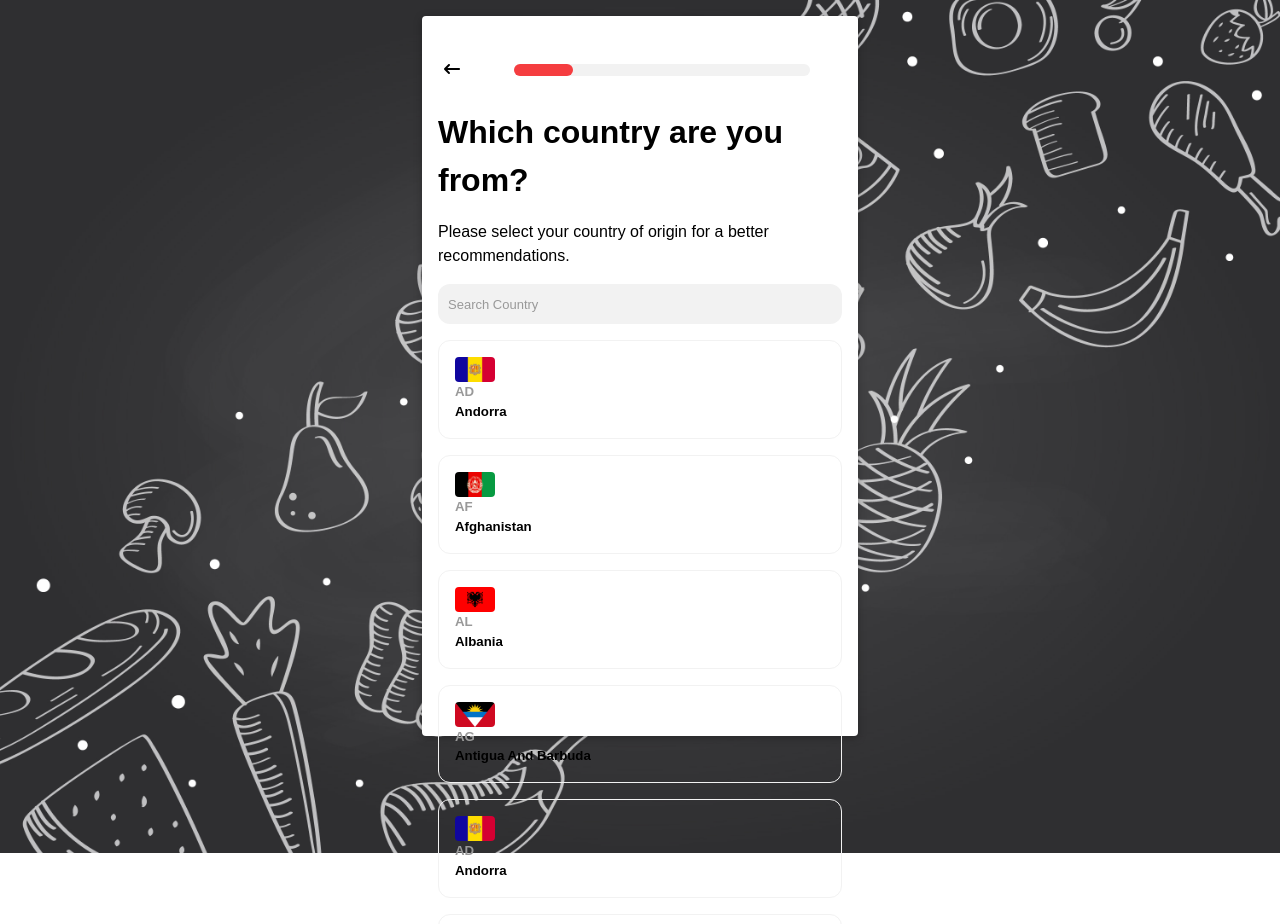
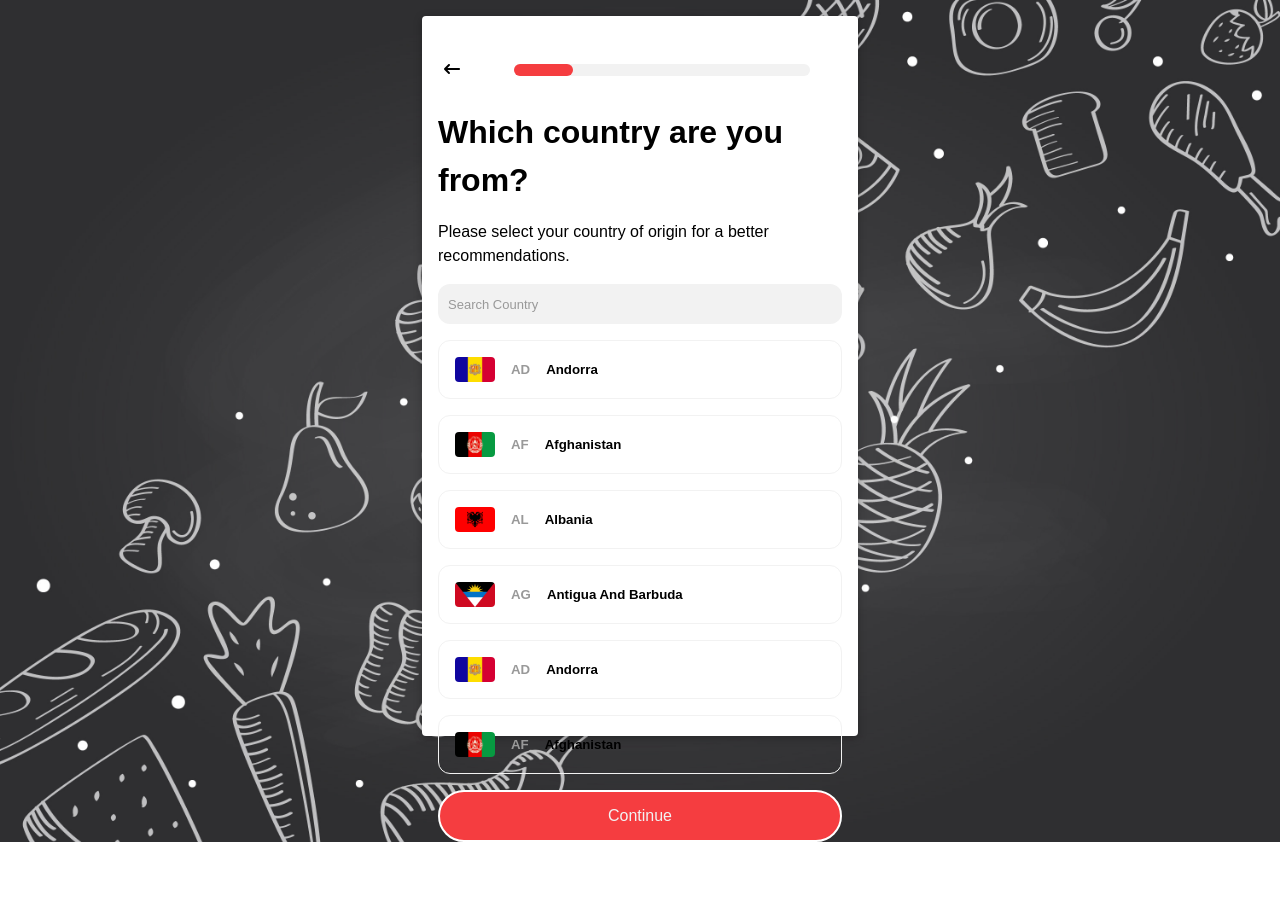
Before and after one commit to SomayyehGhassemipour/Cookpedia, a React (Create React App) app: page /signup in a window 1280 px wide. Shown: the top 924 px of the page. After the commit the page ends 842 px from the top, so only its background shows below. Built offline with nearby package versions, Linux system fonts and the light colour scheme.

Commit message:
fixed list item

```diff
--- a/src/components/pages/signUp/CountryPage.tsx
+++ b/src/components/pages/signUp/CountryPage.tsx
@@ -9,6 +9,7 @@ import { List } from "../../utilities/list/List"
 import { ListItem } from "../../utilities/list/ListItem"
 import { Icon } from "../../utilities/Icon"
 import { Avatar } from "../../utilities/Avatar"
+import { CardAction } from "../../utilities/card/CardAction"
 
 export const CountryPage = () => {
   let navigate = useNavigate();
@@ -58,11 +59,13 @@ export const CountryPage = () => {
               <h5 className="text-neutral-400">AF</h5>
               <h5>Afghanistan</h5>
             </ListItem>
-            <Button type={'primary'} clickHandler={()=>navigate("/")}>
-              <p>Continue</p>
-            </Button>
           </List>
         </CardBody>
+        <CardAction>
+          <Button type={'primary'} clickHandler={()=>navigate("/")}>
+            <p>Continue</p>
+          </Button>
+        </CardAction>
       </Card>
     </div>
   )
--- /dev/null
+++ b/src/components/utilities/card/CardAction.tsx
@@ -0,0 +1,8 @@
+interface Props {
+  children?: JSX.Element | JSX.Element[];
+}
+export const CardAction: React.FC<Props> = ({children}) => {
+  return (
+    <div className="card-action">{children}</div>
+  )
+}
--- a/src/components/utilities/card/CardBody.tsx
+++ b/src/components/utilities/card/CardBody.tsx
@@ -1,7 +1,7 @@
-interface cardBodyProps {
+interface Props {
   children?: JSX.Element | JSX.Element[];
 }
-export const CardBody: React.FC<cardBodyProps> = ({children}) => {
+export const CardBody: React.FC<Props> = ({children}) => {
   return (
     <div className="card-body">{children}</div>
   )
--- a/src/components/utilities/list/List.tsx
+++ b/src/components/utilities/list/List.tsx
@@ -3,6 +3,6 @@ interface Props{
 }
 export const List : React.FC<Props> = ({children}) => {
   return (
-    <div className="list flex-justify-space-around">{children}</div>
+    <div className="list">{children}</div>
   )
 }
--- a/src/components/utilities/list/ListItem.tsx
+++ b/src/components/utilities/list/ListItem.tsx
@@ -4,6 +4,6 @@ interface Props{
 }
 export const ListItem : React.FC<Props> = ({children, align}) => {
   return (
-    <div className="list-item" datatype={align} >{children}</div>
+    <div className="list-item" data-type={align} >{children}</div>
   )
 }
--- a/src/sass/components/_card.scss
+++ b/src/sass/components/_card.scss
@@ -12,3 +12,7 @@
 .card-body {
   @include flex($justify:flex-start);
 }
+.card-action {
+  margin-top: auto;
+  width: 100%;
+}
--- a/src/sass/components/_list.scss
+++ b/src/sass/components/_list.scss
@@ -1,5 +1,6 @@
 @use '../utilities/flex' as *;
 .list {
+  @include flex($justify:space-around);
   width: 100%;
 }
 .list-item {
@@ -15,10 +16,3 @@
     @include flex($justify:flex-start,$direction:row);
   }
 }
-
-.align-vertical {
-  flex-direction: column;
-}
-.align-horizontal {
-  flex-direction:row;
-}
```
